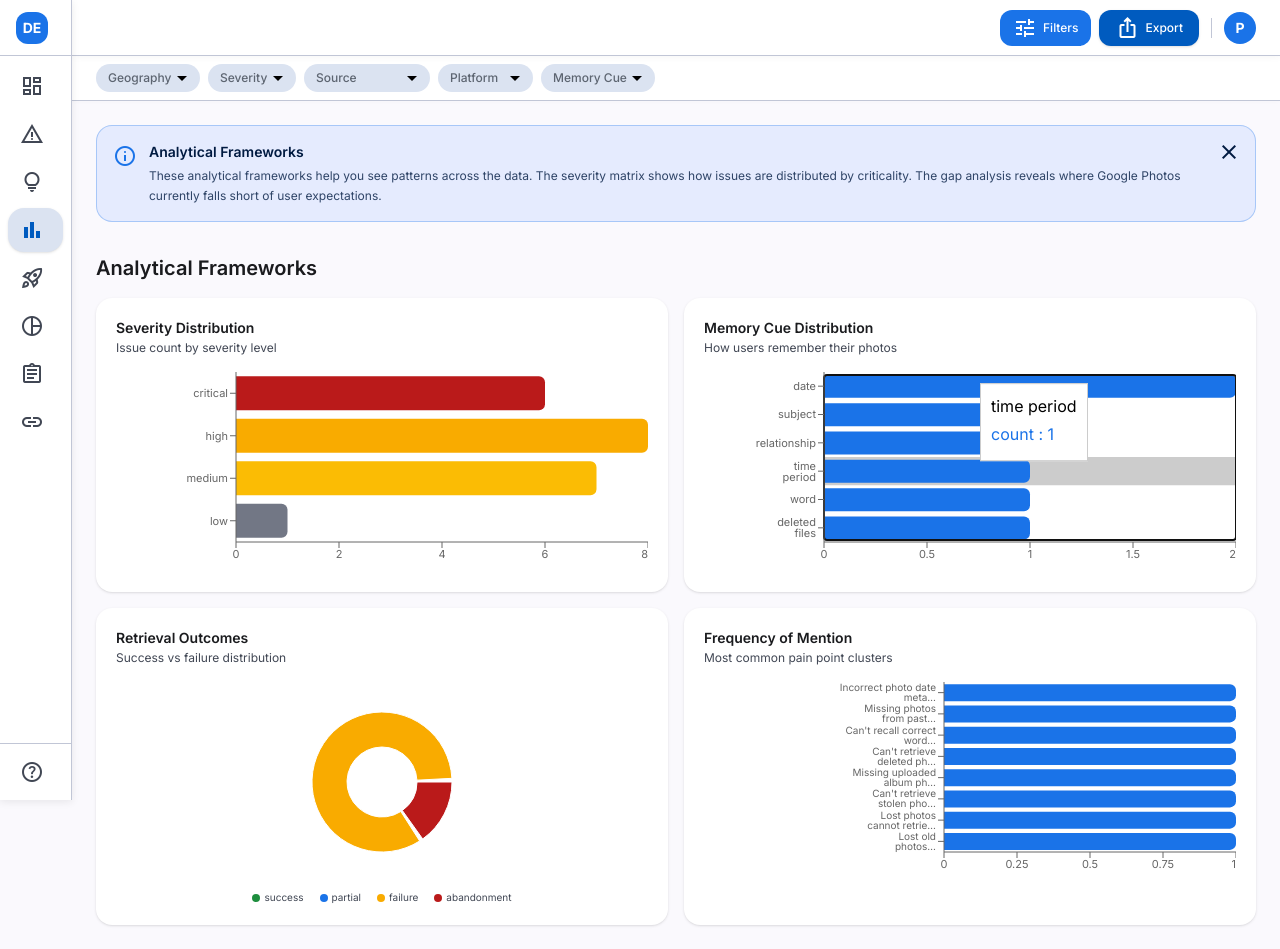
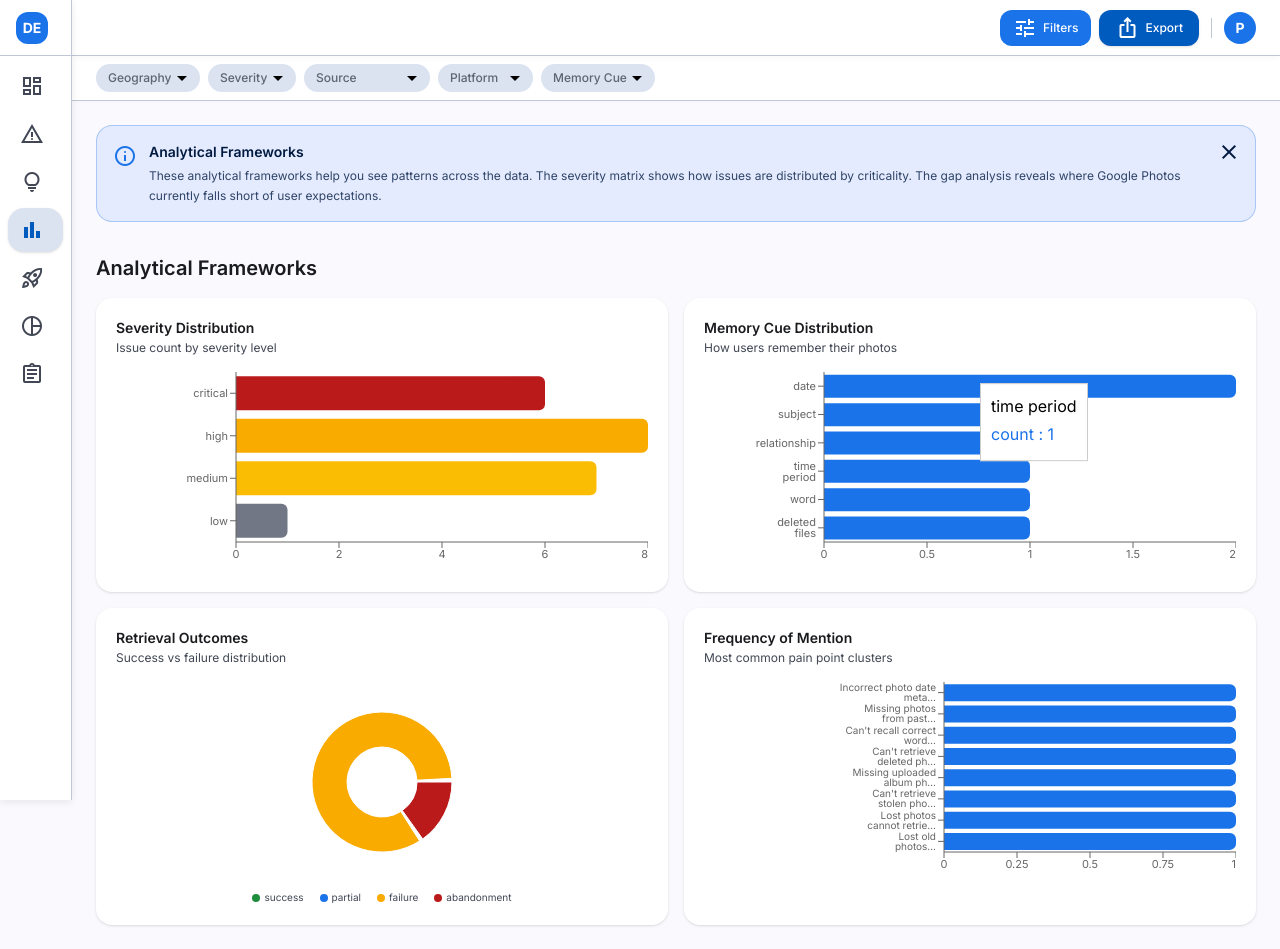
Before and after one commit to Pankaj-Shrivastava/GooglePhotos-DiscoveryEngine, a React (Vite) app in the folder dashboard/: page /frameworks in a window 1280 px wide. Both pictures are taken after a click on the element 970 px from the left and 472 px from the top of the page. Built offline with nearby package versions, Linux system fonts and the light colour scheme.

Commit message:
Fix CSS syntax error and remove grey hover cursor on bar charts

```diff
--- a/dashboard/src/App.jsx
+++ b/dashboard/src/App.jsx
@@ -9,8 +9,6 @@ import FrameworksPage from './pages/FrameworksPage';
 import GoogleActionsPage from './pages/GoogleActionsPage';
 import SegmentationPage from './pages/SegmentationPage';
 import InterviewGuidePage from './pages/InterviewGuidePage';
-import ReferencesPage from './pages/ReferencesPage';
-
 export default function App() {
   return (
     <DataProvider>
@@ -24,7 +22,6 @@ export default function App() {
             <Route path="google-actions" element={<GoogleActionsPage />} />
             <Route path="segmentation" element={<SegmentationPage />} />
             <Route path="interview-guide" element={<InterviewGuidePage />} />
-            <Route path="references" element={<ReferencesPage />} />
             <Route path="*" element={<Navigate to="/" replace />} />
           </Route>
         </Routes>
--- a/dashboard/src/components/Sidebar.jsx
+++ b/dashboard/src/components/Sidebar.jsx
@@ -8,7 +8,6 @@ const NAV_ITEMS = [
   { path: '/google-actions', icon: 'rocket_launch', label: 'Google Actions' },
   { path: '/segmentation', icon: 'pie_chart', label: 'Segmentation' },
   { path: '/interview-guide', icon: 'assignment', label: 'Interview Guide' },
-  { path: '/references', icon: 'link', label: 'References' },
 ];
 
 export default function Sidebar() {
@@ -48,15 +47,6 @@ export default function Sidebar() {
         ))}
       </nav>
 
-      {/* Footer */}
-      <div className="p-2 border-t border-outline-variant shrink-0">
-        <div className="flex items-center px-3 py-2 rounded-xl text-on-surface-variant hover:bg-surface-container transition-colors gap-4">
-          <span className="material-symbols-outlined text-xl shrink-0">help_outline</span>
-          <span className="opacity-0 group-hover/sidebar:opacity-100 transition-opacity duration-200 text-xs font-medium whitespace-nowrap">
-            Research Spec v2.4
-          </span>
-        </div>
-      </div>
     </aside>
   );
 }
--- a/dashboard/src/index.css
+++ b/dashboard/src/index.css
@@ -70,8 +70,8 @@
   /* Export print mode (Native) */
   @media print {
     .print-hide { display: none !important; }
-    .group\\/sidebar { display: none !important; }
-    .md\\:pl-\\[72px\\] { padding-left: 0 !important; }
+    .group\/sidebar { display: none !important; }
+    .md\:pl-\[72px\] { padding-left: 0 !important; }
 
     /* Ensure background colors and charts render in PDF */
     body {
@@ -83,4 +83,11 @@
     /* Optional: Hide scrollbars in print */
     ::-webkit-scrollbar { display: none; }
   }
+
+  /* Recharts Focus Outline Removal */
+  .recharts-wrapper,
+  .recharts-surface,
+  .recharts-wrapper * {
+    outline: none !important;
+  }
 }
--- a/dashboard/src/pages/FrameworksPage.jsx
+++ b/dashboard/src/pages/FrameworksPage.jsx
@@ -34,7 +34,7 @@ export default function FrameworksPage() {
             <BarChart data={severityData} layout="vertical" margin={{ left: 60 }}>
               <XAxis type="number" tick={{ fontSize: 11 }} />
               <YAxis type="category" dataKey="name" tick={{ fontSize: 11 }} width={60} />
-              <Tooltip />
+              <Tooltip cursor={{ fill: 'transparent' }} />
               <Bar dataKey="count" radius={[0, 6, 6, 0]}>
                 {severityData.map((entry) => (
                   <Cell key={entry.name} fill={SEVERITY_COLORS[entry.name] || '#1A73E8'} />
@@ -50,7 +50,7 @@ export default function FrameworksPage() {
             <BarChart data={memoryCues.slice(0, 6)} layout="vertical" margin={{ left: 60 }}>
               <XAxis type="number" tick={{ fontSize: 11 }} />
               <YAxis type="category" dataKey="cue" tick={{ fontSize: 11 }} width={60} />
-              <Tooltip />
+              <Tooltip cursor={{ fill: 'transparent' }} />
               <Bar dataKey="count" fill="#1A73E8" radius={[0, 6, 6, 0]} />
             </BarChart>
           </ResponsiveContainer>
@@ -65,7 +65,7 @@ export default function FrameworksPage() {
                   <Cell key={entry.name} fill={['#1E8E3E', '#1A73E8', '#F9AB00', '#BA1A1A'][i] || '#727785'} />
                 ))}
               </Pie>
-              <Tooltip />
+              <Tooltip cursor={{ fill: 'transparent' }} />
             </PieChart>
           </ResponsiveContainer>
           <div className="flex justify-center gap-4 mt-2">
@@ -84,7 +84,7 @@ export default function FrameworksPage() {
             <BarChart data={freqData} layout="vertical" margin={{ left: 120 }}>
               <XAxis type="number" tick={{ fontSize: 11 }} />
               <YAxis type="category" dataKey="name" tick={{ fontSize: 10 }} width={120} />
-              <Tooltip />
+              <Tooltip cursor={{ fill: 'transparent' }} />
               <Bar dataKey="count" fill="#1A73E8" radius={[0, 6, 6, 0]} />
             </BarChart>
           </ResponsiveContainer>
--- a/dashboard/src/pages/SegmentationPage.jsx
+++ b/dashboard/src/pages/SegmentationPage.jsx
@@ -28,7 +28,7 @@ export default function SegmentationPage() {
             <BarChart data={geoData}>
               <XAxis dataKey="name" tick={{ fontSize: 11 }} />
               <YAxis tick={{ fontSize: 11 }} />
-              <Tooltip />
+              <Tooltip cursor={{ fill: 'transparent' }} />
               <Bar dataKey="count" fill="#1A73E8" radius={[6, 6, 0, 0]} />
             </BarChart>
           </ResponsiveContainer>
@@ -42,7 +42,7 @@ export default function SegmentationPage() {
             <BarChart data={platformData}>
               <XAxis dataKey="name" tick={{ fontSize: 11 }} />
               <YAxis tick={{ fontSize: 11 }} />
-              <Tooltip />
+              <Tooltip cursor={{ fill: 'transparent' }} />
               <Bar dataKey="count" fill="#F9AB00" radius={[6, 6, 0, 0]} />
             </BarChart>
           </ResponsiveContainer>
```
